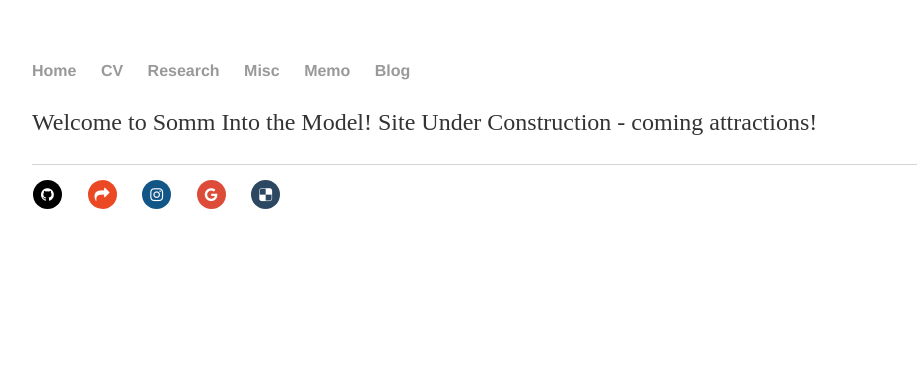
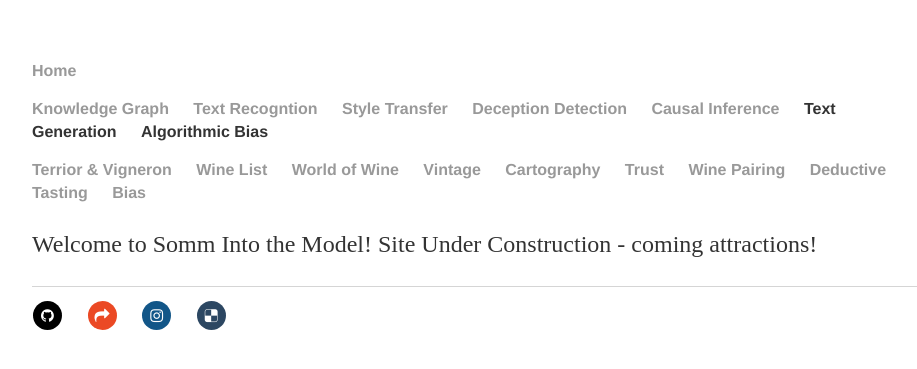
Before and after one commit to ai-somm/ai-somm.github.io, a Jekyll site: the page built from index.html, in a window 1280 px wide. Shown: the top 369 px of the page, without its empty margins (160-1077 px from the left). Built offline with Jekyll 4.4.1, drawn with Linux system fonts in a browser that asks for light colours; comment, search, counter and statistics services are not loaded.

Commit message:
Update default.html

```diff
--- a/_layouts/default.html
+++ b/_layouts/default.html
@@ -149,13 +149,33 @@
     <nav>
 	    		<ul>
 	        		<li><a href="/">Home</a></li>
-		        	<!--<li><a href="/About">About</a></li>-->
-	        		<li><a href="/CV">CV</a></li>
-	        		<!--<li><a href="/teaching">Teaching</a></li>-->
-				<li><a href="/research">Research</a></li>
-				<li><a href="/misc">Misc</a></li>
-				<li><a href="/memo">Memo</a></li>
-				<li><a href="/blog">Blog</a></li>
+
+	    		</ul>
+	</nav>
+	  <nav>
+	    		<ul>
+	        		<li><a href="/kg">Knowledge Graph</a></li>
+	        		<li><a href="/ocr">Text Recogntion</a></li>
+				<li><a href="/style">Style Transfer</a></li>
+				<li><a href="/trust">Deception Detection</a></li>
+				<li><a href="/causal">Causal Inference</a></li>
+				<li><a href="/generate"></a>Text Generation</li>
+				<li><a href="/bias"></a>Algorithmic Bias</li>
+
+	    		</ul>
+			</nav>
+	  <nav>
+	    		<ul>
+
+				<li><a href="/terrior">Terrior & Vigneron</a></li>
+	        		<li><a href="/list">Wine List</a></li>
+				<li><a href="/vis">World of Wine</a></li>
+	        		<li><a href="/vintage">Vintage</a></li>
+				<li><a href="/style">Cartography</a></li>
+				<li><a href="/trust">Trust</a></li>
+				<li><a href="/pairing">Wine Pairing</a></li>
+				<li><a href="/tasting">Deductive Tasting</a></li>
+				<li><a href="/bias">Bias</a></li>
 
 	    		</ul>
 			</nav>
@@ -168,10 +188,9 @@
   <footer>
    <ul>
 
-	        		<li><a href="https://github.com/meredithhu" class="fa fa-github"></a></li>
+	        		<li><a href="https://github.com/dottiehu" class="fa fa-github"></a></li>
 				<li><a href="mailto:shenglihu1224@gmail.com?subject=Greetings_from_Github_Site&body=Hi Shengli,%0D" class="fa fa-mail-forward"></a>
 				<li><a href="https://www.instagram.com/dottie_ragamuffin/" class="fa fa-instagram"></a></li>
-	   <li><a href="https://scholar.google.com/citations?user=nmHi5_sAAAAJ&hl=en" class="fa fa-google"></a></li>
 	   <li><a href="https://delectable.com/@meredithhu" class="fa fa-delicious"></a></li>
 	  </ul>
 			</footer>
```
